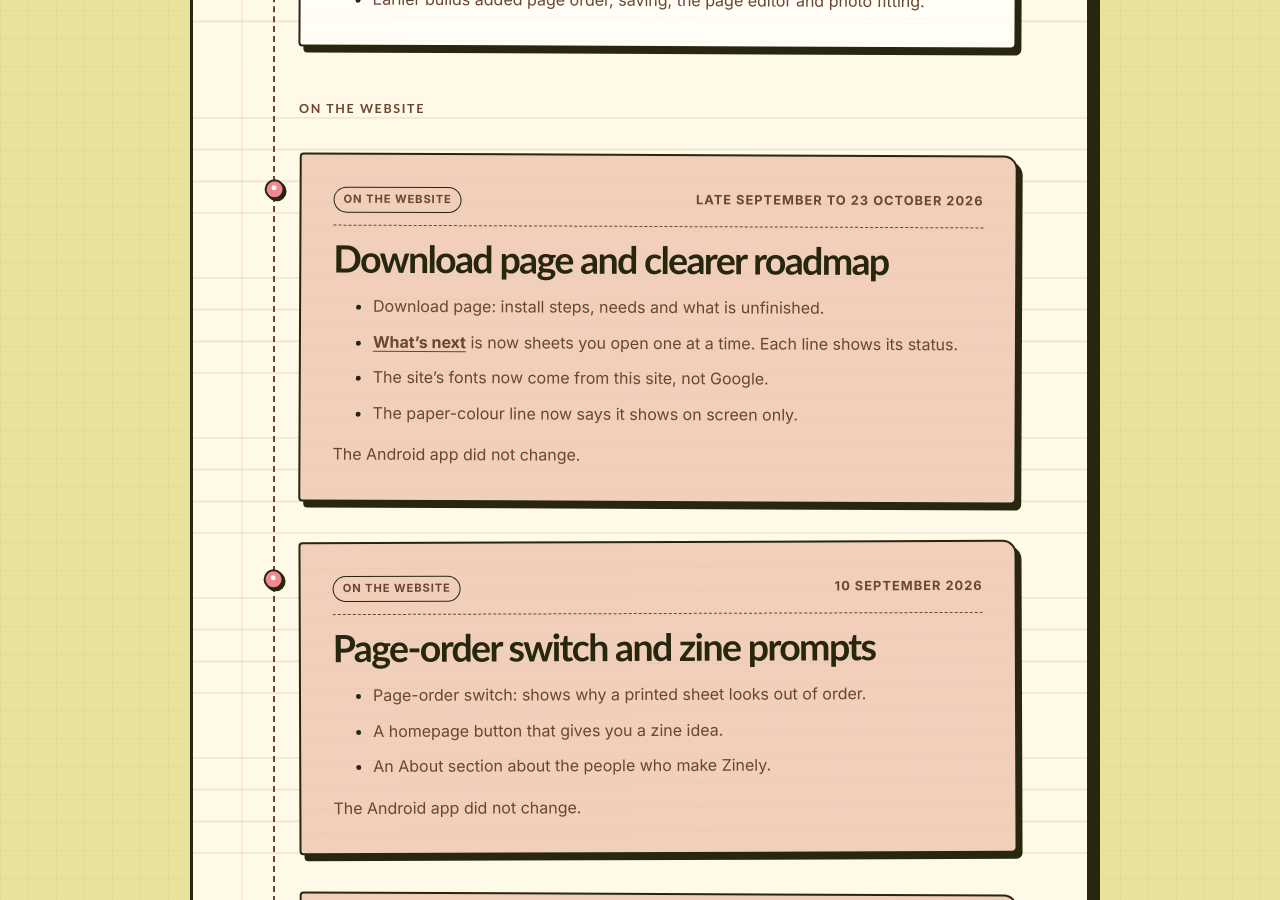
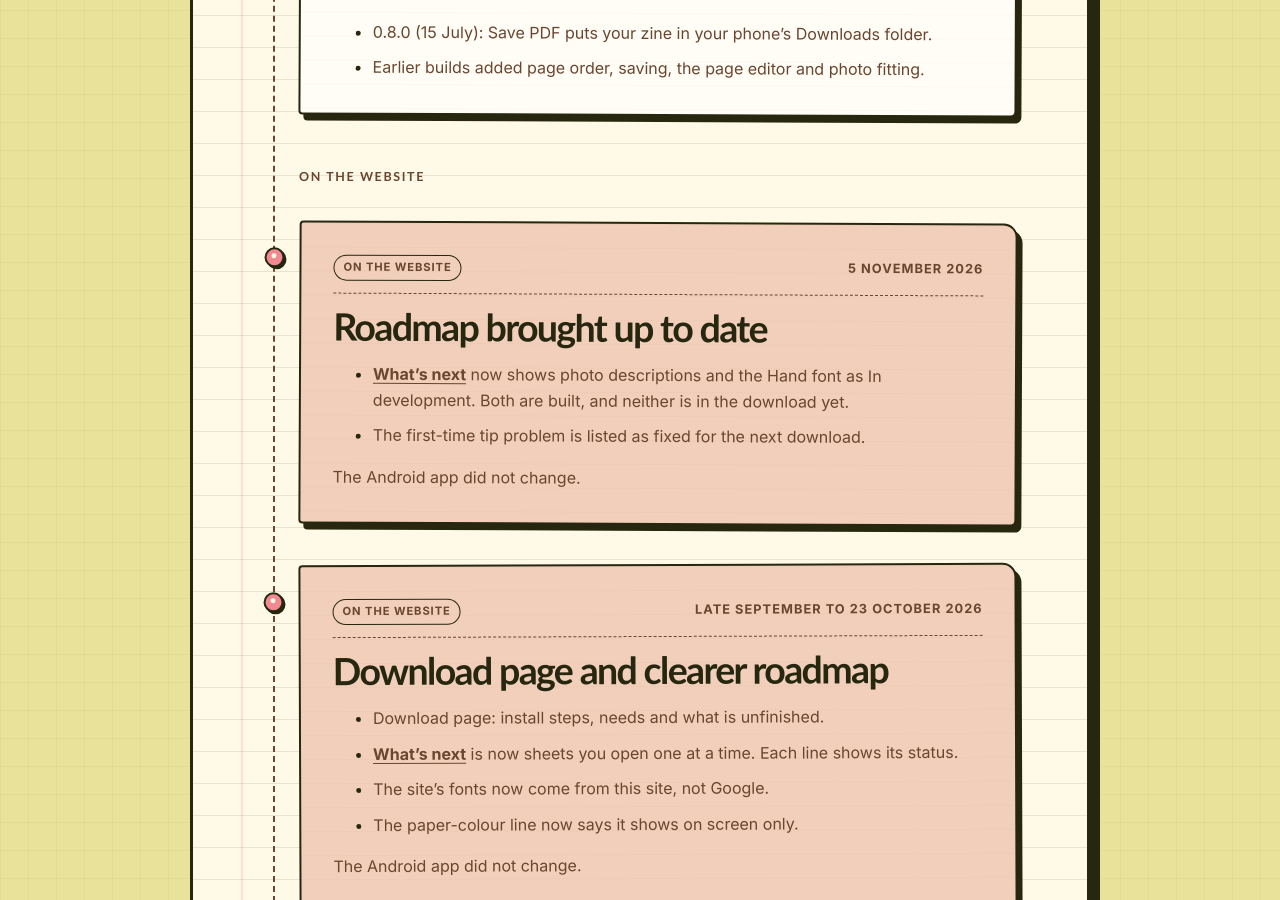
Before and after one commit to aritr-codes/zinely-android, a Jekyll site: the page website/changelog/index.html, which Jekyll copies as it is, in a window 1280 px wide and 900 px high, scrolled down 9426 px. Built offline with Jekyll 4.4.1, drawn with Linux system fonts in a browser that asks for light colours.

Commit message:
website: roadmap and homepage show Hand and photo descriptions as In development
Both are merged to main but in no download. The first-time tip problem (#148) is listed as fixed for the next download. Adds a website-november note to What's new.

Co-Authored-By: Claude Opus 5.5 <noreply@anthropic.com>

```diff
--- a/website/changelog/index.html
+++ b/website/changelog/index.html
@@ -55,6 +55,7 @@
         <a href="#beta-2"><span>Tester build</span><strong>beta.2</strong></a>
         <a href="#beta-1"><span>Tester build</span><strong>beta.1</strong></a>
         <a href="#early-builds"><span>Early builds</span><strong>0.8.0</strong></a>
+        <a href="#website-november"><span>Website</span><strong>5 Nov</strong></a>
         <a href="#website-october"><span>Website</span><strong>Sep–Oct</strong></a>
         <a href="#website-september-10"><span>Website</span><strong>10 Sep</strong></a>
         <a href="#website-september-9"><span>Website</span><strong>9 Sep</strong></a>
@@ -363,6 +364,20 @@
 
       <h2 class="journal-divider">On the website</h2>
 
+      <section class="release-entry journal-entry website-note" id="website-november">
+        <span class="journal-pin" aria-hidden="true"></span>
+        <header class="release-heading">
+          <p class="release-channel">On the website</p>
+          <p class="release-date"><time datetime="2026-11-05">5 November 2026</time></p>
+        </header>
+        <h2>Roadmap brought up to date</h2>
+        <ul>
+          <li><a href="../roadmap/">What’s next</a> now shows photo descriptions and the Hand font as In development. Both are built, and neither is in the download yet.</li>
+          <li>The first-time tip problem is listed as fixed for the next download.</li>
+        </ul>
+        <p>The Android app did not change.</p>
+      </section>
+
       <section class="release-entry journal-entry website-note" id="website-october">
         <span class="journal-pin" aria-hidden="true"></span>
         <header class="release-heading">
--- a/website/download/index.html
+++ b/website/download/index.html
@@ -69,7 +69,7 @@
         <li><strong>We have not tested the new features with a screen reader.</strong> Nothing new in this version has been tested that way. This covers the turn knob, Straighten, turning with two fingers, small pieces, the lighter ring and the new Cancel button. It also covers the older features from the last version: select several zines, mixed inks, the new Art and frames, and the changes to Back and Save PDF. We tried them on a phone and on emulators. We read what the phone reports. We did not listen to it.</li>
         <li><strong>The turn knob.</strong> Over the dark area beside the page, the line from the knob to the piece is hard to see. The knob itself stays easy to see. Its touch area can take a tap meant for what is under it. We have not tried adding a second finger late, after a long press has cleared your choice.</li>
         <li><strong>We have not yet printed a page with the new Art pieces.</strong> We have not checked mixed inks on a larger phone. At twice the normal text size, “+ New palette” wraps onto two lines.</li>
-        <li><strong>The first-time tip</strong> covers a piece you chose near the top of the page until you tap <strong>Got it</strong>. At the largest text size on a small phone, the notice for a change that cannot be saved can be taller than the screen. At twice the normal text size, the two buttons on the folder sheet stack one above the other.</li>
+        <li><strong>The first-time tip</strong> covers a piece you chose near the top of the page until you tap <strong>Got it</strong>. This is fixed for the next download. At the largest text size on a small phone, the notice for a change that cannot be saved can be taller than the screen. At twice the normal text size, the two buttons on the folder sheet stack one above the other.</li>
         <li><strong>If Zinely restores a zine’s main file from its backup copy</strong>, it does not tell you. The last few seconds of changes are lost. A zine repaired this way can also have an empty, invisible text box that you can still tap.</li>
         <li><strong>Select several zines:</strong> if you tap Undo while a delete is still saving, a zine can come back and then be deleted with no message. Undo of a move says nothing when you deleted all of its zines.</li>
         <li><strong>The two new frames, Snipped border and Round window.</strong> Snipped border is thin. Over a photo, it can be hard to pick up again. A frame that is not square has a band that is thicker on two sides. We have not checked tapping through a frame with a screen reader.</li>
--- a/website/index.html
+++ b/website/index.html
@@ -258,7 +258,7 @@
             <tr role="row">
               <th scope="row" role="rowheader">Bench</th>
               <td role="cell">Photos from your gallery or another app’s Share button, words and Art. Reframe, flip, copy and the photocopier look. Two fonts: Book and Plain. Mix your own inks. 124 pieces of Art, including two new frames. Undo and redo name the change. Tap through a frame to what is under it.</td>
-              <td role="cell"><span class="status-line"><span class="status-chip planned">Planned</span> your paper’s colour shown on screen, a third font called Hand, and your own drawings.</span><span class="status-line"><span class="status-chip exploring">Exploring</span> new ways to crop photos.</span></td>
+              <td role="cell"><span class="status-line"><span class="status-chip development">In development</span> a third font called Hand, and a few words to describe a photo for a screen reader. Nothing to try yet.</span><span class="status-line"><span class="status-chip planned">Planned</span> your paper’s colour shown on screen, and your own drawings.</span><span class="status-line"><span class="status-chip exploring">Exploring</span> new ways to crop photos.</span></td>
             </tr>
             <tr role="row">
               <th scope="row" role="rowheader">Proof</th>
```
Also changed, not shown: website/roadmap/index.html (+5 -5 lines).
